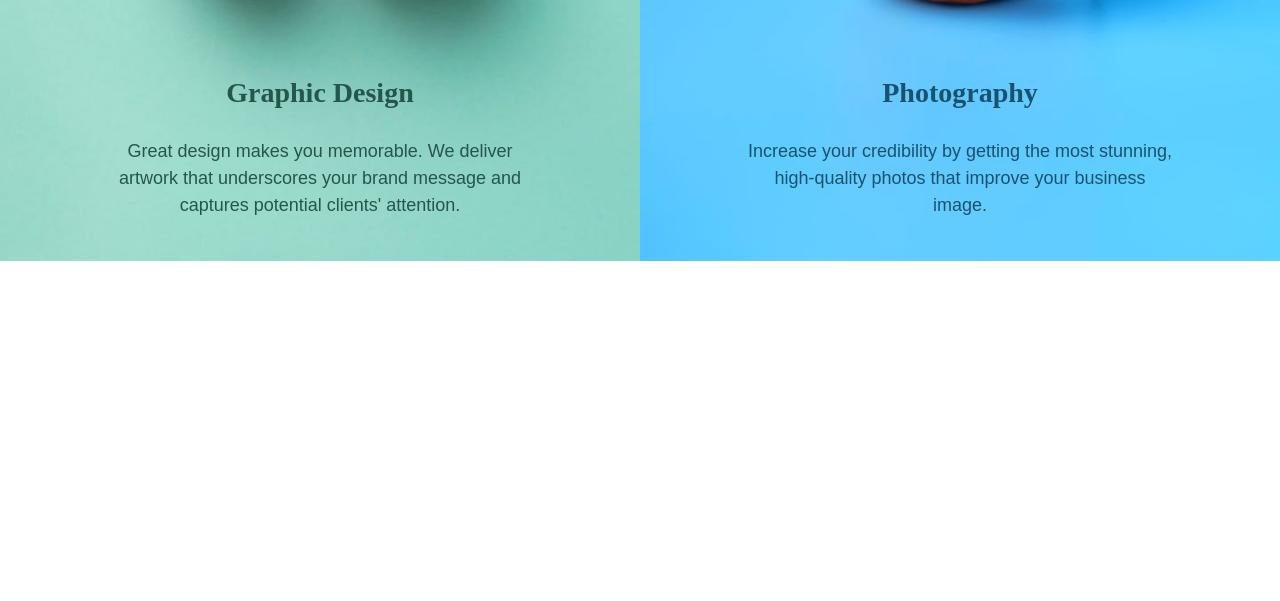
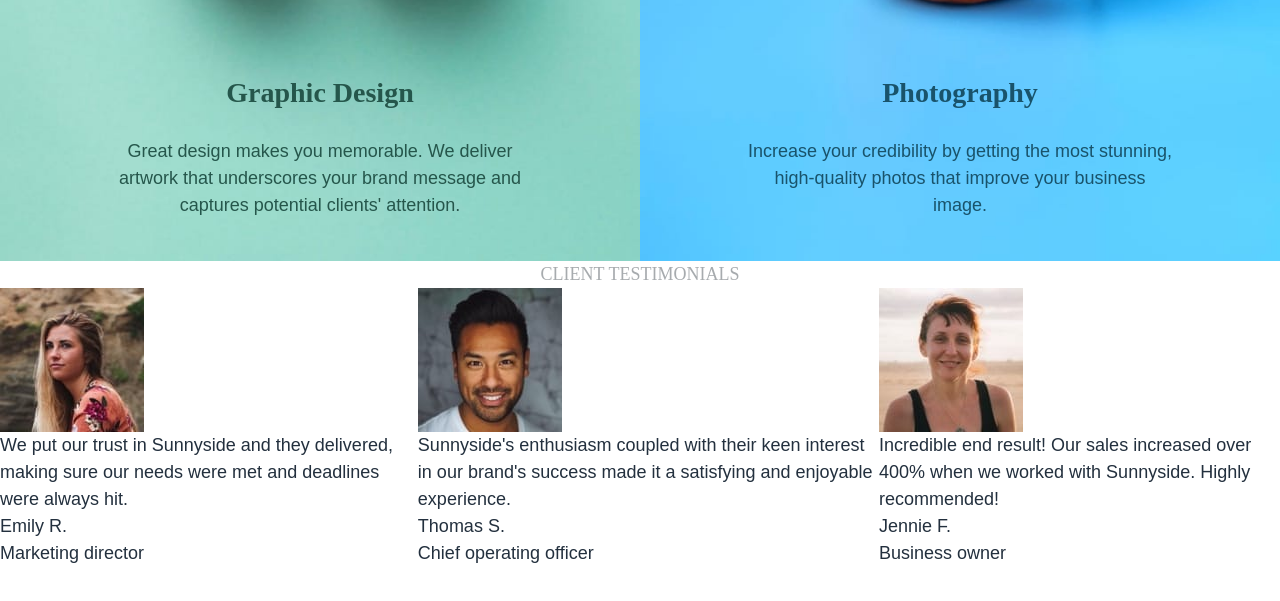
Before and after one commit to lauraylchen/sunnyside-agency-landing-page, a React (Create React App) app: page / in a window 1280 px wide. Shown: the part 2139-2740 px from the top of the page. Before the commit the page ends 2400 px from the top, so only its background shows below. Built offline with nearby package versions, Linux system fonts and the light colour scheme; the HTML template or start-up script is replaced by a standard one.

Commit message:
Input client content in Testimonials component

```diff
--- a/src/components/Testimonials.js
+++ b/src/components/Testimonials.js
@@ -9,24 +9,47 @@ const Testimonials = () => {
       name: 'Emily R.',
       position: 'Marketing director',
       avatar: emily,
-      content: 'We put our trust in Sunnyside and they delivered, making sure our needs were met and deadlines were always hit.'
+      content: 'We put our trust in Sunnyside and they delivered, making sure our needs were met and deadlines were always hit.',
+      alt: 'Portrait of Emily.'
     },
     {
       name: 'Thomas S.',
       position: 'Chief operating officer',
       avatar: thomas,
-      content: "Sunnyside's enthusiasm coupled with their keen interest in our brand's success made it a satisfying and enjoyable experience."
+      content: "Sunnyside's enthusiasm coupled with their keen interest in our brand's success made it a satisfying and enjoyable experience.",
+      alt: 'Portrait of Thomas'
     },
     {
       name: 'Jennie F.',
       position: 'Business owner',
       avatar: jennie,
-      content: 'Incredible end result! Our sales increased over 400% when we worked with Sunnyside. Highly recommended!'
+      content: 'Incredible end result! Our sales increased over 400% when we worked with Sunnyside. Highly recommended!',
+      alt: 'Portrait of Jennie'
     }
   ];
 
+  const mappedClients = clients.map((client) => {
+    const {name, position, avatar, content, alt} = client;
+
+    return (
+      <div>
+        <img src={avatar} alt={alt} />
+        <p>{content}</p>
+        <h5>{name}</h5>
+        <h6>{position}</h6>
+      </div>
+    )
+  });
+
   return (
-    <div></div>
+    <div className='w-screen lg:h-screen'>
+      <div>
+        <h4 className='font-fraunces uppercase text-grayBlue text-center'>Client testimonials</h4>
+        <div className='lg:flex lg:justify-center'>
+          {mappedClients}
+        </div>
+      </div>
+    </div>
   );
 }
 
```
